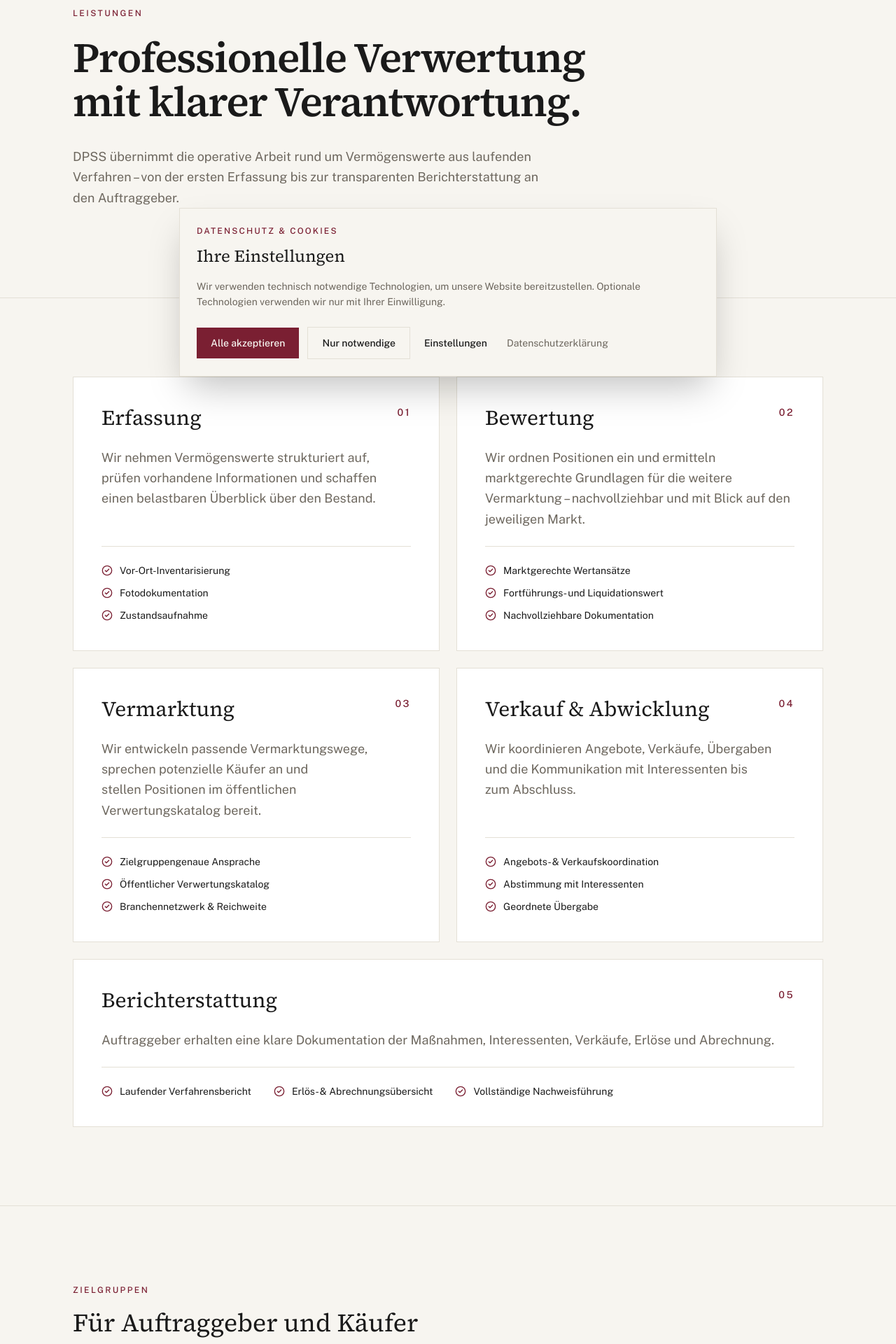
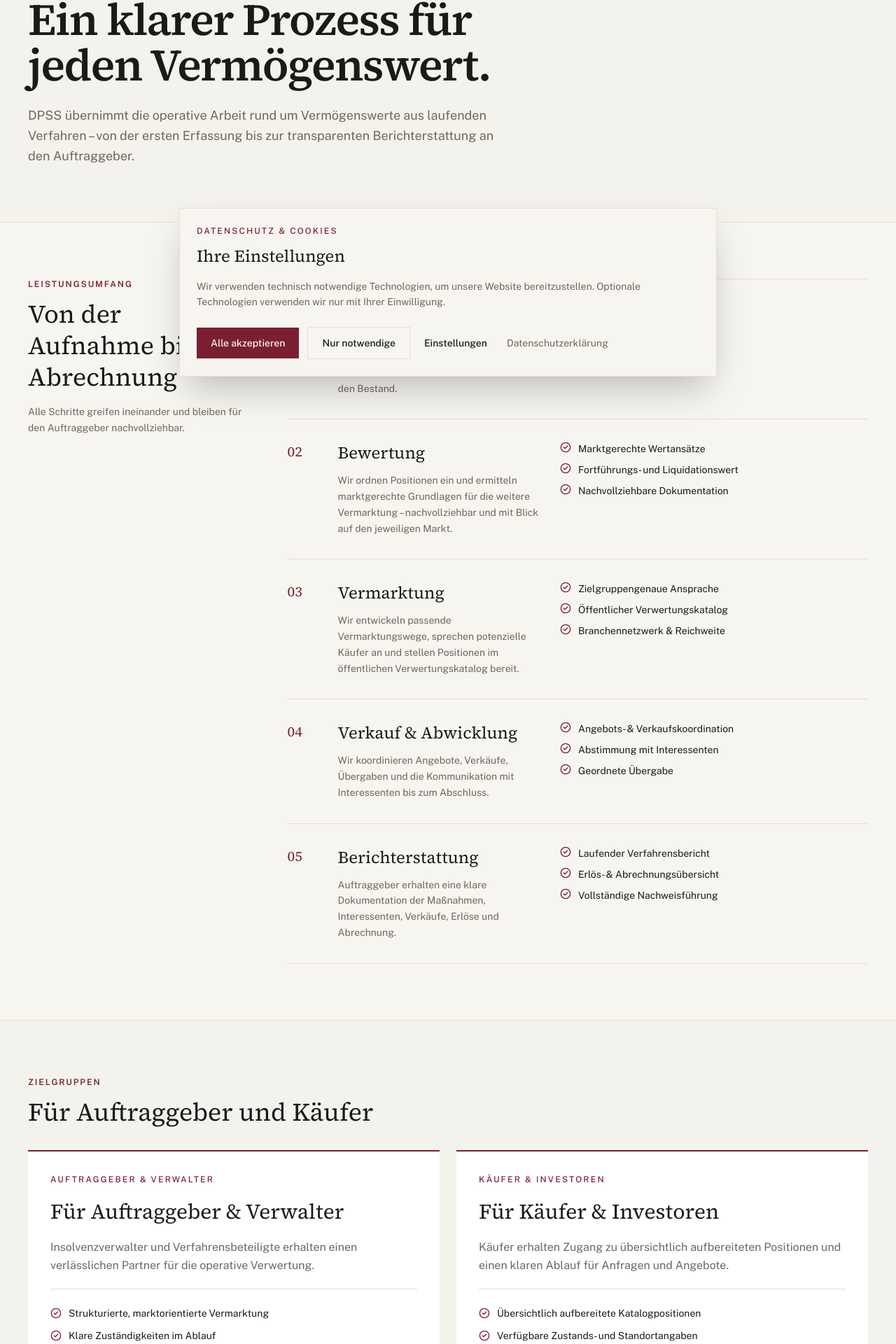
Before and after one commit to mueller433/kanzlei-website, a Next.js app: page /leistungen in a window 1280 px wide. Shown: the part 238-2158 px from the top of the page at 70% size. Built offline with nearby package versions, Linux system fonts and the light colour scheme.

Commit message:
Refine services page structure and claims

```diff
--- a/app/(frontend)/leistungen/page.tsx
+++ b/app/(frontend)/leistungen/page.tsx
@@ -1,6 +1,4 @@
 import { CheckCircle2 } from 'lucide-react'
-import React from 'react'
-
 import { KontaktCta } from '@/components/kontakt-cta'
 
 export const metadata = {
@@ -40,96 +38,89 @@ const LEISTUNGEN = [
 export default function LeistungenSeite() {
   return (
     <div>
-      {/* HERO */}
-      <section className="border-b border-border">
-        <div className="mx-auto max-w-6xl px-6 py-24 md:px-10 md:py-32">
-          <p className="mb-6 text-xs font-medium uppercase tracking-[0.2em] text-accent">
+      <section className="border-b border-border bg-muted/35">
+        <div className="mx-auto max-w-7xl px-4 py-12 sm:px-6 sm:py-16 lg:px-10 lg:py-20">
+          <p className="mb-4 text-xs font-semibold uppercase tracking-[0.18em] text-accent">
             Leistungen
           </p>
-          <h1 className="max-w-4xl font-serif text-5xl font-semibold leading-[1.05] tracking-tight text-foreground text-balance md:text-6xl">
-            Professionelle Verwertung mit klarer Verantwortung.
+          <h1 className="max-w-4xl font-serif text-[clamp(2.55rem,5vw,4.6rem)] font-semibold leading-[1.02] tracking-tight text-foreground text-balance">
+            Ein klarer Prozess für jeden Vermögenswert.
           </h1>
-          <p className="mt-8 max-w-2xl text-lg leading-relaxed text-muted-foreground text-pretty">
+          <p className="mt-6 max-w-2xl text-base leading-relaxed text-muted-foreground sm:text-lg">
             DPSS übernimmt die operative Arbeit rund um Vermögenswerte aus laufenden Verfahren –
             von der ersten Erfassung bis zur transparenten Berichterstattung an den Auftraggeber.
           </p>
         </div>
       </section>
 
-      {/* LEISTUNGEN 01–05 — Service-Cards im 2-spaltigen Grid, letzte Karte über volle Breite */}
       <section className="border-b border-border">
-        <div className="mx-auto max-w-6xl px-6 py-20 md:px-10 md:py-28">
-          <div className="grid grid-cols-1 gap-6 md:grid-cols-2">
+        <div className="mx-auto grid max-w-7xl gap-9 px-4 py-12 sm:px-6 sm:py-16 lg:grid-cols-[0.55fr_1.45fr] lg:gap-14 lg:px-10 lg:py-20">
+          <div className="lg:sticky lg:top-36 lg:self-start">
+            <p className="text-xs font-semibold uppercase tracking-[0.16em] text-accent">
+              Leistungsumfang
+            </p>
+            <h2 className="mt-3 font-serif text-3xl leading-tight text-foreground sm:text-4xl">
+              Von der Aufnahme bis zur Abrechnung
+            </h2>
+            <p className="mt-4 text-sm leading-relaxed text-muted-foreground">
+              Alle Schritte greifen ineinander und bleiben für den Auftraggeber nachvollziehbar.
+            </p>
+          </div>
+
+          <div className="border-t border-border">
             {LEISTUNGEN.map((leistung, index) => {
-              const istFeatureCard = index === LEISTUNGEN.length - 1
               return (
-                <div
+                <article
                   key={leistung.titel}
-                  className={`flex flex-col gap-6 border border-border bg-card p-8 md:p-10 ${
-                    istFeatureCard ? 'md:col-span-2' : ''
-                  }`}
+                  className="grid gap-4 border-b border-border py-6 sm:grid-cols-[3rem_0.8fr_1.2fr] sm:gap-6 sm:py-8"
                 >
-                  <div className="flex items-start justify-between gap-4">
-                    <h2 className="font-serif text-2xl text-card-foreground md:text-3xl">
-                      {leistung.titel}
-                    </h2>
-                    <span className="shrink-0 text-sm font-medium uppercase tracking-[0.18em] text-accent">
-                      0{index + 1}
-                    </span>
+                  <span className="font-serif text-xl text-accent">0{index + 1}</span>
+                  <div>
+                    <h3 className="font-serif text-2xl text-foreground">{leistung.titel}</h3>
+                    <p className="mt-3 text-sm leading-relaxed text-muted-foreground">
+                      {leistung.text}
+                    </p>
                   </div>
-
-                  <p className="text-lg leading-relaxed text-muted-foreground text-pretty">
-                    {leistung.text}
-                  </p>
-
-                  <ul
-                    className={`mt-auto flex flex-col gap-3 border-t border-border pt-6 ${
-                      istFeatureCard ? 'sm:flex-row sm:gap-8' : ''
-                    }`}
-                  >
+                  <ul className="col-start-1 flex flex-col gap-2.5 sm:col-start-3">
                     {leistung.punkte.map((punkt) => (
-                      <li
-                        key={punkt}
-                        className="flex items-center gap-2.5 text-sm text-foreground"
-                      >
+                      <li key={punkt} className="flex items-start gap-2.5 text-sm text-foreground">
                         <CheckCircle2 className="h-4 w-4 shrink-0 text-accent" aria-hidden="true" />
                         {punkt}
                       </li>
                     ))}
                   </ul>
-                </div>
+                </article>
               )
             })}
           </div>
         </div>
       </section>
 
-      {/* ZIELGRUPPEN — Split-Layout aus zwei nutzenfokussierten Cards */}
-      <section className="border-b border-border">
-        <div className="mx-auto max-w-6xl px-6 py-20 md:px-10 md:py-28">
-          <div className="mb-14 max-w-2xl">
-            <p className="mb-4 text-xs font-medium uppercase tracking-[0.2em] text-accent">
+      <section className="border-b border-border bg-muted/35">
+        <div className="mx-auto max-w-7xl px-4 py-12 sm:px-6 sm:py-16 lg:px-10 lg:py-20">
+          <div className="mb-8 max-w-2xl">
+            <p className="text-xs font-semibold uppercase tracking-[0.16em] text-accent">
               Zielgruppen
             </p>
-            <h2 className="font-serif text-3xl leading-tight text-foreground text-balance md:text-4xl">
+            <h2 className="mt-3 font-serif text-3xl leading-tight text-foreground text-balance sm:text-4xl">
               Für Auftraggeber und Käufer
             </h2>
           </div>
 
           <div className="grid grid-cols-1 gap-6 md:grid-cols-2">
-            <div className="flex flex-col gap-6 border border-border bg-card p-8 md:p-10">
+            <div className="flex flex-col gap-5 border-t-2 border-accent bg-card p-6 sm:p-8">
               <p className="text-xs font-medium uppercase tracking-[0.18em] text-accent">
                 Auftraggeber &amp; Verwalter
               </p>
               <h3 className="font-serif text-2xl text-card-foreground md:text-3xl">
                 Für Auftraggeber &amp; Verwalter
               </h3>
-              <p className="text-lg leading-relaxed text-muted-foreground text-pretty">
+              <p className="text-base leading-relaxed text-muted-foreground text-pretty">
                 Insolvenzverwalter und Verfahrensbeteiligte erhalten einen verlässlichen Partner
                 für die operative Verwertung.
               </p>
               <ul className="mt-auto flex flex-col gap-3 border-t border-border pt-6">
-                {['Erlösoptimierung durch strukturierte Vermarktung', 'Rechtssicherheit im gesamten Verfahren', 'Lückenlose Dokumentation aller Schritte'].map(
+                {['Strukturierte, marktorientierte Vermarktung', 'Klare Zuständigkeiten im Ablauf', 'Nachvollziehbare Dokumentation der Schritte'].map(
                   (punkt) => (
                     <li key={punkt} className="flex items-center gap-2.5 text-sm text-foreground">
                       <CheckCircle2 className="h-4 w-4 shrink-0 text-accent" aria-hidden="true" />
@@ -140,19 +131,19 @@ export default function LeistungenSeite() {
               </ul>
             </div>
 
-            <div className="flex flex-col gap-6 border border-border bg-card p-8 md:p-10">
+            <div className="flex flex-col gap-5 border-t-2 border-accent bg-card p-6 sm:p-8">
               <p className="text-xs font-medium uppercase tracking-[0.18em] text-accent">
                 Käufer &amp; Investoren
               </p>
               <h3 className="font-serif text-2xl text-card-foreground md:text-3xl">
                 Für Käufer &amp; Investoren
               </h3>
-              <p className="text-lg leading-relaxed text-muted-foreground text-pretty">
+              <p className="text-base leading-relaxed text-muted-foreground text-pretty">
                 Käufer erhalten Zugang zu übersichtlich aufbereiteten Positionen und einen klaren
                 Ablauf für Anfragen und Angebote.
               </p>
               <ul className="mt-auto flex flex-col gap-3 border-t border-border pt-6">
-                {['Transparente, aktuelle Kataloge', 'Verifizierte Zustands- und Standortangaben', 'Reibungslose Übergabe nach Kauf'].map(
+                {['Übersichtlich aufbereitete Katalogpositionen', 'Verfügbare Zustands- und Standortangaben', 'Koordinierte Übergabe nach dem Kauf'].map(
                   (punkt) => (
                     <li key={punkt} className="flex items-center gap-2.5 text-sm text-foreground">
                       <CheckCircle2 className="h-4 w-4 shrink-0 text-accent" aria-hidden="true" />
```
